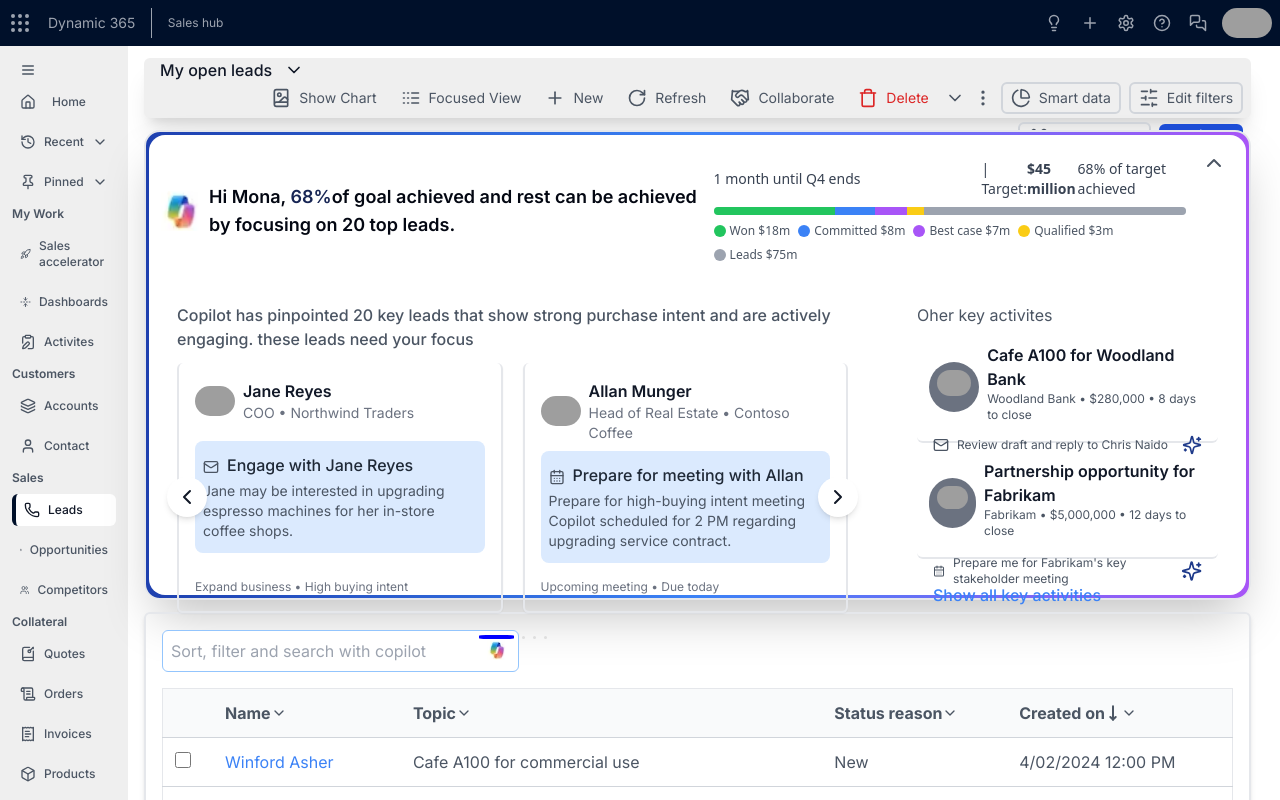
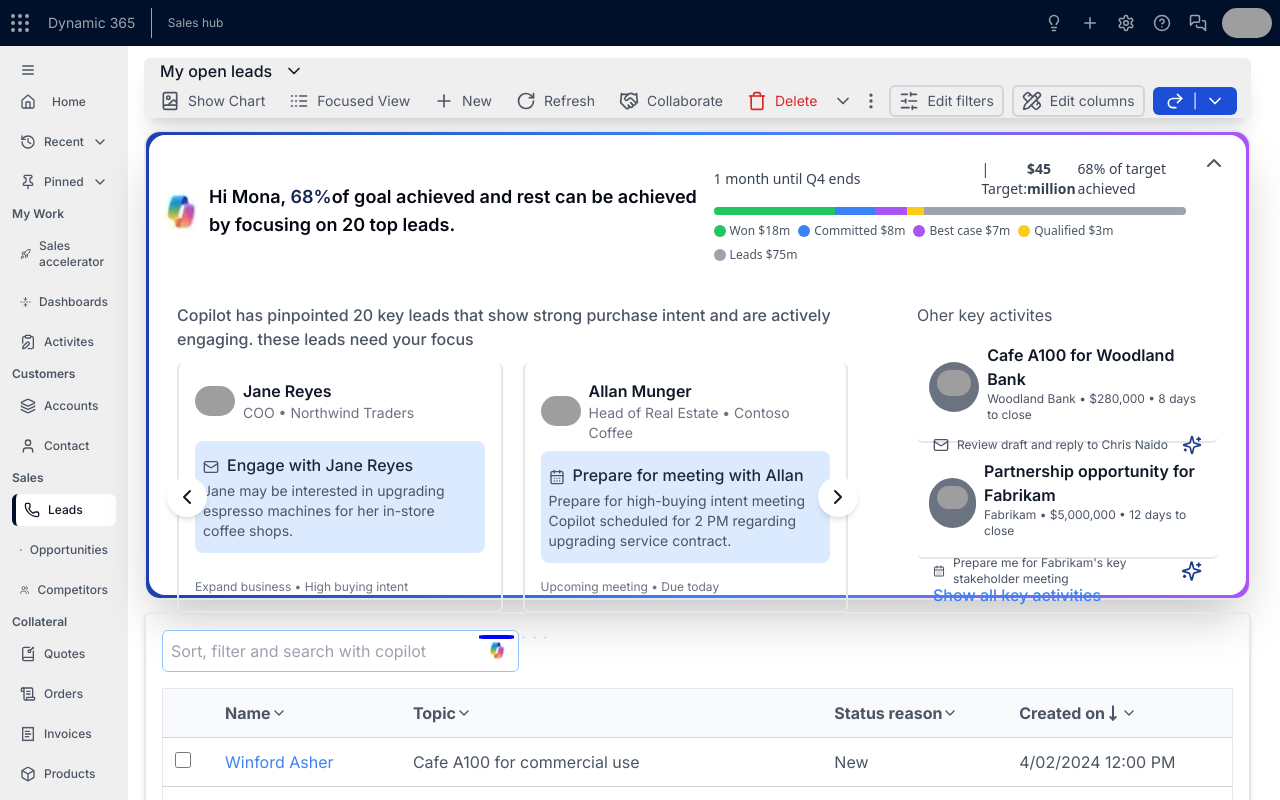
Before and after one commit to Benson-xix/Frontend-CRM-Project, a Next.js app: page / in a window 1280 px wide. Shown: the top 800 px of the page. Built offline with nearby package versions, Linux system fonts and the light colour scheme; grey boxes are pictures that could not be loaded.

Commit message:
Update Content.tsx

```diff
--- a/app/component/Content.tsx
+++ b/app/component/Content.tsx
@@ -1,7 +1,7 @@
 "use client";
+
 import {
   BookImage,
-  ChartPie,
   ChevronDown,
   ChevronUp,
   EllipsisVertical,
@@ -17,24 +17,31 @@
 import React, { useState } from 'react';
 import Panel from './Panel';
 import PanelTable from './PanelTable';
+import RibbonChart from './RibbonChart';
 
 const Content = () => {
   const [isChevronDown, setIsChevronDown] = useState(true);
+  const [activeComponent, setActiveComponent] = useState<'Panel' | 'RibbonChart'>('Panel');
 
   const toggleChevron = () => {
     setIsChevronDown(!isChevronDown);
   };
 
-  const toggleChevron2 = () => {
-    setIsChevronDown(!isChevronDown);
+  const showRibbonChart = () => {
+    setActiveComponent('RibbonChart');
+  };
+
+  const showPanel = () => {
+    setActiveComponent('Panel');
   };
 
   return (
     <div className="w-full xl:w-[89%] flex flex-col gap-3 px-4 py-3">
-
       <div className="w-full flex flex-wrap items-center xl:gap-0 gap-3 justify-between h-auto xl:h-[60px] bg-[#EFEFEF] rounded-md shadow-xl xl:px-2 px-3 py-3 xl:py-0">
-
-        <button className="flex items-center gap-3 text-gray-900  hover:bg-gray-200 active:bg-gray-300 focus:ring-2 focus:rounded-md focus:ring-blue-500 transition duration-300">
+        <button
+          onClick={showPanel}
+          className="flex items-center gap-3 text-gray-900 hover:bg-gray-200 active:bg-gray-300 focus:ring-2 focus:rounded-md focus:ring-blue-500 transition duration-300"
+        >
           <p className="font-medium text-sm xl:text-base xl:pl-2 pl-3">My open leads</p>
           <div onClick={toggleChevron} className="flex items-center justify-center">
             {isChevronDown ? (
@@ -45,18 +52,17 @@
           </div>
         </button>
 
-
         <div className="flex flex-wrap gap-2 xl:justify-end text-sm items-center text-gray-600">
-
           {[
-            { Icon: BookImage, label: "Show Chart" },
-            { Icon: Logs, label: "Focused View" },
-            { Icon: Plus, label: "New" },
-            { Icon: RotateCw, label: "Refresh" },
-            { Icon: Handshake, label: "Collaborate" },
-          ].map(({ Icon, label }, index) => (
+            { Icon: BookImage, label: "Show Chart", onClick: showRibbonChart },
+            { Icon: Logs, label: "Focused View", onClick: null },
+            { Icon: Plus, label: "New", onClick: null },
+            { Icon: RotateCw, label: "Refresh", onClick: null },
+            { Icon: Handshake, label: "Collaborate", onClick: null },
+          ].map(({ Icon, label, onClick }, index) => (
             <button
               key={index}
+              onClick={onClick || undefined}
               className="flex gap-2 items-center px-2 py-1 rounded-md hover:bg-gray-200 active:bg-gray-300 focus:ring-2 focus:ring-blue-500 transition duration-300"
             >
               <Icon className="w-5 h-5" />
@@ -64,15 +70,13 @@
             </button>
           ))}
 
-
           <button className="flex gap-2 items-center px-2 py-1 text-red-600 rounded-md hover:bg-red-100 active:bg-red-200 focus:ring-2 focus:ring-red-500 transition duration-300">
             <Trash className="w-5 h-5" />
             <span className="hidden sm:block">Delete</span>
           </button>
 
-
           <div className="h-full flex items-center gap-2">
-            <div onClick={toggleChevron2} className="flex items-center justify-center">
+            <div onClick={toggleChevron} className="flex items-center justify-center">
               {isChevronDown ? (
                 <ChevronDown className="w-5 h-5" />
               ) : (
@@ -82,9 +86,7 @@
             <EllipsisVertical className="w-5 h-5" />
           </div>
 
-
           {[
-            { Icon: ChartPie, label: "Smart data" },
             { Icon: SlidersHorizontal, label: "Edit filters" },
             { Icon: PencilRuler, label: "Edit columns" },
           ].map(({ Icon, label }, index) => (
@@ -97,7 +99,6 @@
             </button>
           ))}
 
-
           <button className="bg-blue-700 px-3 py-1 flex gap-2 items-center rounded-md text-white hover:bg-blue-600 active:bg-blue-800 focus:ring-2 focus:ring-blue-500 transition duration-300">
             <Redo2 className="w-5 h-5" />
             <span className="hidden sm:block">|</span>
@@ -106,7 +107,8 @@
         </div>
       </div>
 
-      <Panel />
+      {activeComponent === 'Panel' && <Panel />}
+      {activeComponent === 'RibbonChart' && <RibbonChart />}
       <PanelTable />
     </div>
   );
```
